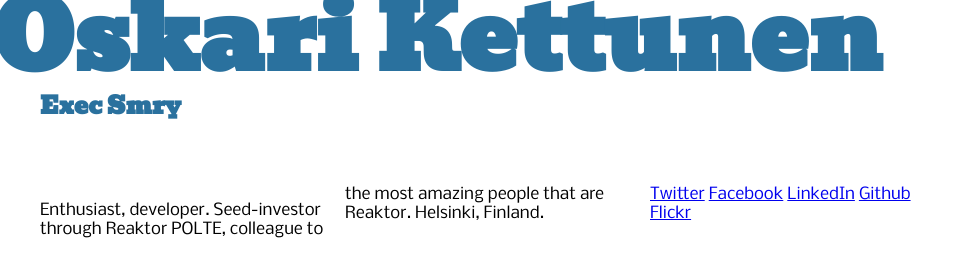
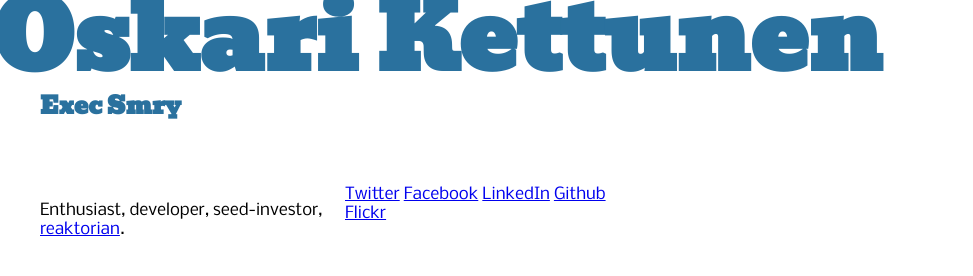
Before and after one commit to aok/aok.github.io, a plain HTML site: page index.html in a window 1280 px wide. Shown: the whole page, without its empty margins (0-973 px from the left). Drawn offline with Linux system fonts and the light colour scheme.

Commit message:
removed POLTE

```diff
--- a/index.html
+++ b/index.html
@@ -39,7 +39,7 @@
 
 	<div class="multiCol">
     <div itemscope="" itemtype="http://schema.org/Person">
-      <p>Enthusiast, developer. Seed-investor through Reaktor POLTE, colleague to the most amazing people that are Reaktor. Helsinki, Finland.</p>
+      <p>Enthusiast, developer, seed-investor, <a href="http://reaktorventures.com">reaktorian</a>.</p>
 
       <a href="http://twitter.com/aok" class="author-social" target="_blank"><i class="fa fa-fw fa-twitter-square"></i> Twitter</a>
       <a href="http://facebook.com/oskari.kettunen" class="author-social" target="_blank"><i class="fa fa-fw fa-facebook-square"></i> Facebook</a>
```
